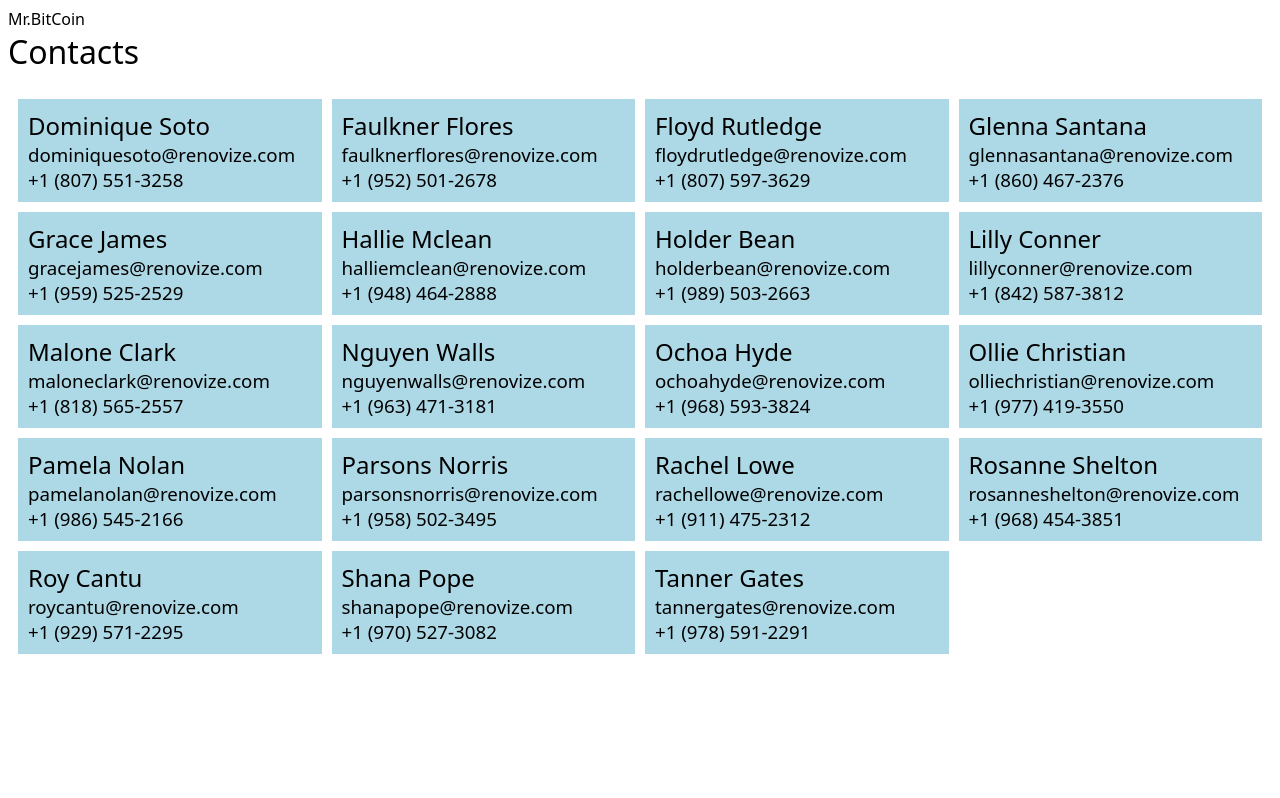
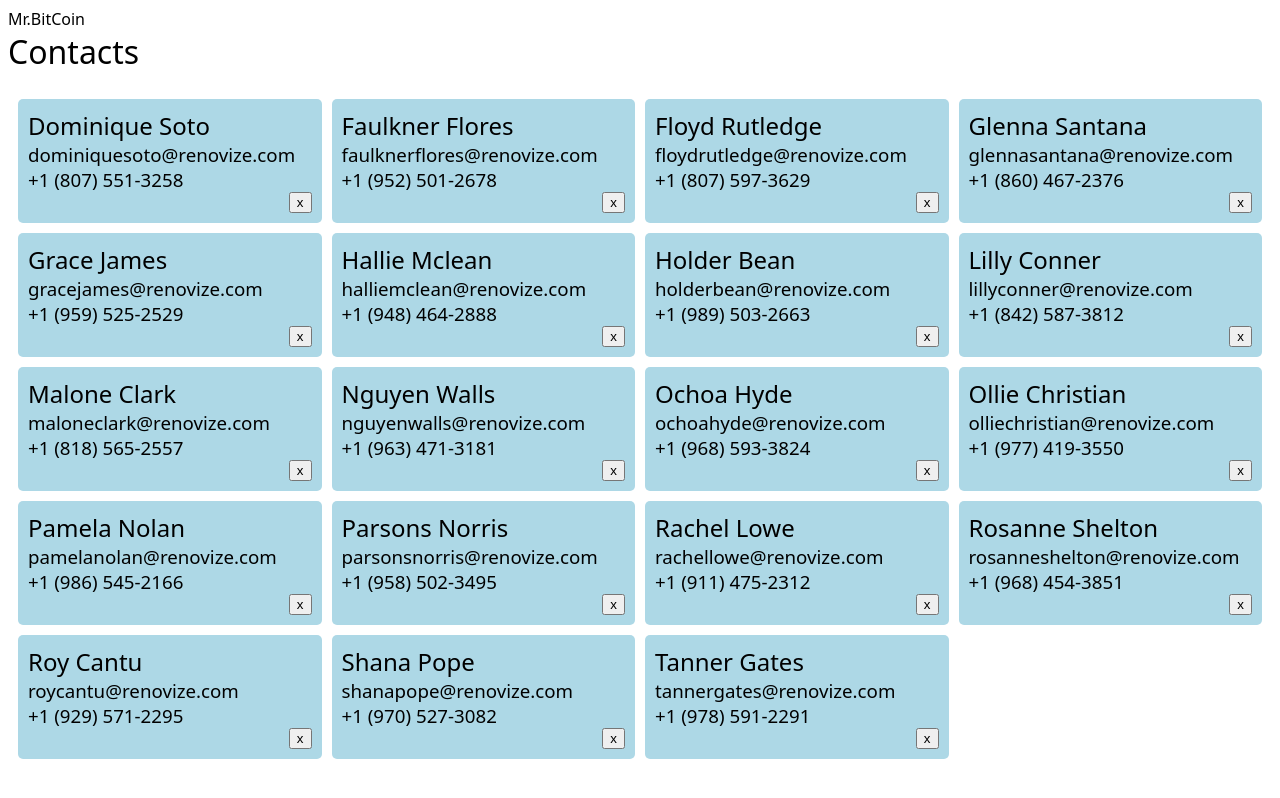
Before and after one commit to OriChaiMatan/Mister-Bitcoin-Wallet-App-Vue, a Vue app: page /contact in a window 1280 px wide. Built offline with nearby package versions, Linux system fonts and the light colour scheme.

Commit message:
Added option to delete contact from the list

```diff
--- a/src/cmps/ContactsList.vue
+++ b/src/cmps/ContactsList.vue
@@ -3,11 +3,9 @@
     <TransitionGroup name="list" tag="ul">
       <li v-for="contact in contacts" :key="contact._id">
         <ContactPreview :contact="contact" />
-        <!-- <div class="actions"> -->
-        <!-- <button @click="onRemoveCar(car._id)" >x</button>
-                    <RouterLink :to="`/car/${car._id}`" ><button>Details</button></RouterLink>
-                    <RouterLink :to="`/car/edit/${car._id}`" ><button>Edit</button></RouterLink> -->
-        <!-- </div> -->
+        <div class="actions">
+          <button @click="onRemoveContact(contact._id)">x</button>
+        </div>
       </li>
     </TransitionGroup>
   </section>
@@ -22,6 +20,11 @@ export default {
       required: true,
     },
   },
+  methods: {
+        onRemoveContact(contactId) {
+            this.$emit('remove', contactId)
+        }
+    },
   components: {
     ContactPreview,
   },
@@ -41,6 +44,7 @@ export default {
     justify-items: start;
     padding: 10px;
     background-color: lightblue;
+    border-radius: 5px;
   }
 
   .actions {
--- a/src/pages/ContactsIndex.vue
+++ b/src/pages/ContactsIndex.vue
@@ -4,7 +4,7 @@
         <!-- <CarFilter @filter="onFilter" /> -->
         <!-- <RouterLink to="/car/edit" ><button>Add a Car</button></RouterLink> -->
     </header>
-    <ContactsList v-if="contacts" :contacts="contacts" />
+    <ContactsList v-if="contacts" @remove="removeContact" :contacts="contacts" />
 </template>
 
 <script>
@@ -15,6 +15,19 @@ export default {
         return {
             contacts: null,
         }
+    },
+    methods: {
+        async removeContact(contactId) {
+            try {
+                await contactService.deleteContact(contactId)
+
+                const idx = this.contacts.findIndex(contact => contact._id === contactId)
+                this.contacts.splice(idx, 1)
+
+            } catch (err) {
+                console.log('Something went wrong...')
+            }
+        },
     },
     async created() {
         this.contacts = await contactService.getContacts()
```
